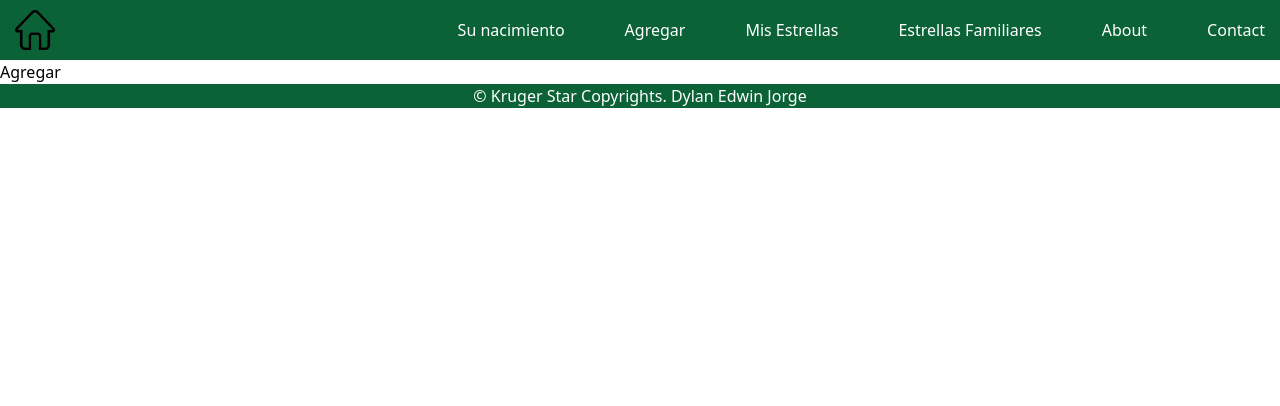
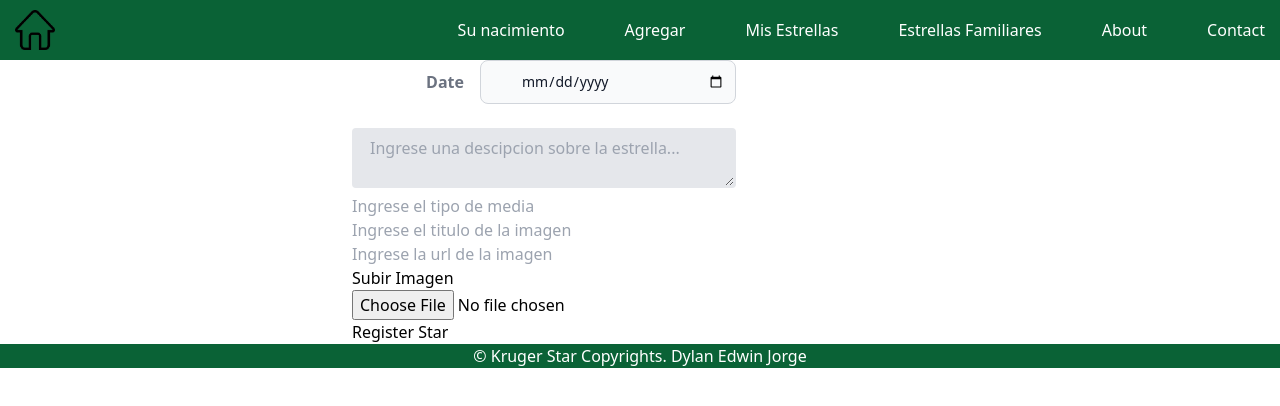
Before and after one commit to DylanVallejo/kruger-grupal-project, a React (Create React App) app: page /agregar in a window 1280 px wide. Shown: the top 406 px of the page. Built offline with nearby package versions, Linux system fonts and the light colour scheme.

Commit message:
Añadiendo estilo a los componentes main oneStar y Agregar añadiendo un formulario en el componente Agregar cereando un decodificador para la subida de imagen y creando estados para el formulario estilos por terminar

```diff
--- a/src/components/Agregar.jsx
+++ b/src/components/Agregar.jsx
@@ -1,7 +1,75 @@
+import { useSelector, useDispatch } from "react-redux";
+import { useState } from "react";
+
 const Agregar = () => {
+
+
+    const [date, setDate] = useState([]);
+    const [explanation, setExplanation] = useState('');
+    const [url, setUrl] = useState('');
+    const [media_type, setMediaType] = useState('');
+    const [title, setTitle] = useState('');
+    const [hdurl, setHdurl] = useState('');
+
+    const data = useSelector(state => state.data);
+    const dispatch = useDispatch();
+
+    const  {value} = data;
+
+
+    const handleSubmit = (e) => {
+        e.preventDefault();
+
+        // let updateObject = [...value, ]
+        // const addStar = () => {
+
+        // }
+
+        // crear una nueva funcion para dispatch que concatene la info actual mas el creado por el usuario
+        //manejar dos variables data se renderiza en main y datauser se renderiza en mis estrellas
+        //data debe ser concatenado con la estrella agreda por el usuario
+    }
+
+    const handleOnChangeFile = (e) => {
+        const element = e.target;
+        const file = element.files[0];
+        const reader = new FileReader();
+        reader.readAsDataURL(file);
+        reader.onloadend = function(){
+            setHdurl(reader.result.toString());
+        };
+    }
+
+
     return (
-        <div className="agregar-container">
-            <p>Agregar</p>
+        <div className="w-full max-w-xl mx-auto">
+            <form onSubmit={handleSubmit} className='w-full max-w-sm'>
+                <div class="md:flex md:items-center mb-6">
+                    <div class="md:w-1/3">
+                        <label class="block text-gray-500 font-bold md:text-right mb-1 md:mb-0 pr-4" for="inline-date">
+                            Date
+                        </label>
+                    </div>
+                    <div class="md:w-2/3">
+                        <input type='date' name='date' required onChange={(e) => setDate(e.target.value)} className='bg-gray-50 border border-gray-300 text-gray-900 text-sm rounded-lg focus:ring-blue-500 focus:border-blue-500 block w-full pl-10 p-2.5  dark:bg-gray-700 dark:border-gray-600 dark:placeholder-gray-400 dark:text-white dark:focus:ring-blue-500 dark:focus:border-blue-500' id='inline-date'/>
+                    </div>
+                </div>
+                <textarea name="explanation" required onChange={(e) => setExplanation(e.target.value)} placeholder='Ingrese una descipcion sobre la estrella...' className="bg-gray-200 appearance-none border-2 border-gray-200 rounded w-full py-2 px-4 text-gray-700 leading-tight focus:outline-none focus:bg-white focus:border-purple-500"/>
+                <input type="text" name='media_type' required onChange={(e) => setMediaType(e.target.value)} placeholder='Ingrese el tipo de media' />
+                <input type="text" name='title' required onChange={(e) => setTitle(e.target.value)} placeholder='Ingrese el titulo de la imagen' />
+                <input type="text" name='url' required onChange={(e) => setUrl(e.target.value)} placeholder='Ingrese la url de la imagen' />
+                <div>
+                    <label htmlFor='hdurl' >Subir Imagen</label>
+                    <input
+                        type="file"
+                        name="hdurl"
+                        required
+                        onChange={handleOnChangeFile}
+                    />
+                    <div>{!!hdurl ? <img src={hdurl} alt="estrella" className="h-60" /> : ""}</div>
+                    <input type="submit" value="Register Star"  />
+                </div>
+            </form>
         </div>
     );
 };
--- a/src/components/Main.jsx
+++ b/src/components/Main.jsx
@@ -1,8 +1,9 @@
 import { useDispatch ,useSelector} from 'react-redux'
 import { fetchDataMain } from '../features/data/dataSlice'
 import axios from 'axios';
-import { useEffect} from 'react';
+// import { useEffect} from 'react';
 import Loading from './Loading';
+import styles from '../components/styles/Main.module.css'
 import {
     // useParams
         useNavigate,
@@ -20,15 +21,12 @@ function Main() {
 
     const { value } = infoRedux
 
-
     // const params = useParams();
     const navigate = useNavigate();
     console.log(value)
     // const zero = 'un solo fetch'
     // console.log("api??????")
-
     // console.log(infoRedux)
-
 
     const key = '3vIRJmcLMjl1pQ0peu0exjGVox0U3cK8bUgWRrJC';
     const mainUrl = `https://api.nasa.gov/planetary/apod?api_key=${key}&count=6`;
@@ -83,7 +81,7 @@ function Main() {
 
 
     return (
-        <div>
+        <div className ={styles.gradiente}>
             <div className='px-5 py-5 content-center p-6 shadow-2xl'>
                 {/* <h4>Fetch de la data solo un objeto</h4> */}
                 <button className='bg-transparent hover:bg-blue-500 text-blue-700 font-semibold hover:text-white py-2 px-4 border border-blue-500 hover:border-transparent rounded' onClick={ e => handleFetch(e)}> Fetch</button>
@@ -96,10 +94,11 @@ function Main() {
                         value.map((item, i)=>{
                             return(
 
-                                <div className=' flex  m-5 flex-col  items-center bg-white border rounded-lg shadow-md md:flex-row md:max-w-xl hover:bg-white-100 dark:border-gray-400 dark:bg-gray-20 dark:hover:bg-purple-200 ' key={i}>
+                                <div className=' flex  m-5 flex-col items-center bg-white border rounded-lg shadow-md md:flex-row md:max-w-xl hover:bg-white-100 dark:border-gray-400 dark:bg-gray-20 dark:hover:bg-purple-200 '  key={i}>
                                     <div className=' flex flex-col justify-between p-10 leading-normal'>
                                         <h2 className='font-bold text-s mb-2'>{item.title}</h2>
                                         <p className='leading-5 px-1 py-1'>{item.date}</p>
+                                        {/* text base eliminar? */}
                                         <p className='leading-5 px-1 py-1' text-base>{item.explanation.slice(0,200)}...</p>
                                         <figcaption> {item.copyright}</figcaption>
                                         {/* <div>
@@ -112,8 +111,8 @@ function Main() {
                                             </span>
                                         </button>
                                     </div>
-                                    <div>
-                                        <img SclassName='flex-none w-full relative md:rounded-r-lg' alt={item.title} src={item.hdurl} />
+                                    <div className='h-300 w-200 md:rounded-r-lg  object-fill box-content'>
+                                        <img className='flex-none  relative md:rounded-r-lg  ' alt={item.title} src={item.hdurl} />
                                     </div>
                                 </div>
                             )
--- a/src/components/Onestar.jsx
+++ b/src/components/Onestar.jsx
@@ -1,19 +1,18 @@
 import { useSelector } from 'react-redux'
-
 import { useParams } from "react-router-dom";
 
 const Onestar = () => {
 
     const { titleStar } = useParams();
 
-    // const details = useSelector((state) => state.data);
     const data = useSelector(state => state.data)
+
     //desestructuring value from data
     const { value } = data;
 
     return (
         <>
-            <div className="py-6 px-4 sm:p-6 md:py-10 md:px-8">
+            <div className="py-6 px-4 sm:p-6 md:py-10 md:px-8 bg-gradient-to-tl from-cyan-400 via-indigo-400 to-blue-500">
 
                 {
                     value.filter((item) => {
@@ -23,12 +22,11 @@ const Onestar = () => {
 
                     }).map((detalles,index) => {
                         return(
-                                <>
-                                    <div key={index} className='max-w-4xl mx-auto grid grid-cols-1 lg:max-w-5xl lg:gap-x-20 lg:grid-cols-2'>
-                                        <div className='relative p-3 col-start-1 row-start-1 flex flex-col-reverse rounded-lg bg-gradient-to-t from-black/75 via-black/0 sm:bg-none sm:row-start-2 sm:p-0 lg:row-start-1'>
+                                <div key={index} className='max-w-4xl mx-auto grid grid-cols-1 lg:max-w-5xl lg:gap-x-20 lg:grid-cols-2  '>
+                                    <div className='relative p-3 col-start-1 row-start-1 flex flex-col-reverse rounded-lg bg-gradient-to-t from-black/75 via-black/0 sm:bg-none sm:row-start-2 sm:p-0 lg:row-start-1 '>
                                         <h2 className='mt-1 text-lg font-semibold text-white sm:text-slate-900 md:text-2xl dark:sm:text-black'>{detalles.title}</h2>
-                                            <p className='text-sm leading-5 font-medium text-white sm:text-slate-500 dark:sm:text-slate-600'>{detalles.date}</p>
-                                            <p className='font-medium text-white sm:text-slate-500 dark:sm:text-slate-600'>{detalles.copyright}</p>
+                                        <p className='  text-sm leading-5 font-medium text-white sm:text-slate-500 dark:sm:text-slate-600'>{detalles.date}</p>
+                                        <p className=' font-medium text-white sm:text-slate-500 dark:sm:text-slate-600'>{detalles.copyright}</p>
                                     </div>
                                     <div className='grid gap-4 col-start-1 col-end-3 row-start-1 sm:mb-6 sm:grid-cols-4 lg:gap-6 lg:col-start-2 lg:row-end-6 lg:row-span-6 lg:mb-0'>
                                         <img src={detalles.hdurl} alt={detalles.title} className='w-full h:60 object-cover rounded-lg sm:h-90 sm:col-span-2 lg:col-span-full'/>
@@ -36,7 +34,6 @@ const Onestar = () => {
                                     <p className='mt-4 text-sm leading-6 col-start-1 sm:col-span-2 lg:mt-6 lg:row-start-4 lg:col-span-1 dark:text-slate-1000'>{detalles.explanation}</p>
 
                                 </div>
-                                </>
                         )
                     })
                 }
--- /dev/null
+++ b/src/components/styles/Main.module.css
@@ -0,0 +1,4 @@
+.gradiente{
+    background: rgb(6,39,142);
+    background: linear-gradient(127deg, rgba(6,39,142,0.8767281326593137) 25%, rgba(2,3,8,0.8851314940038515) 51%, rgba(142,7,109,0.848716928177521) 80%);
+}
```
Lines whose indentation alone changed are shown as unchanged.
